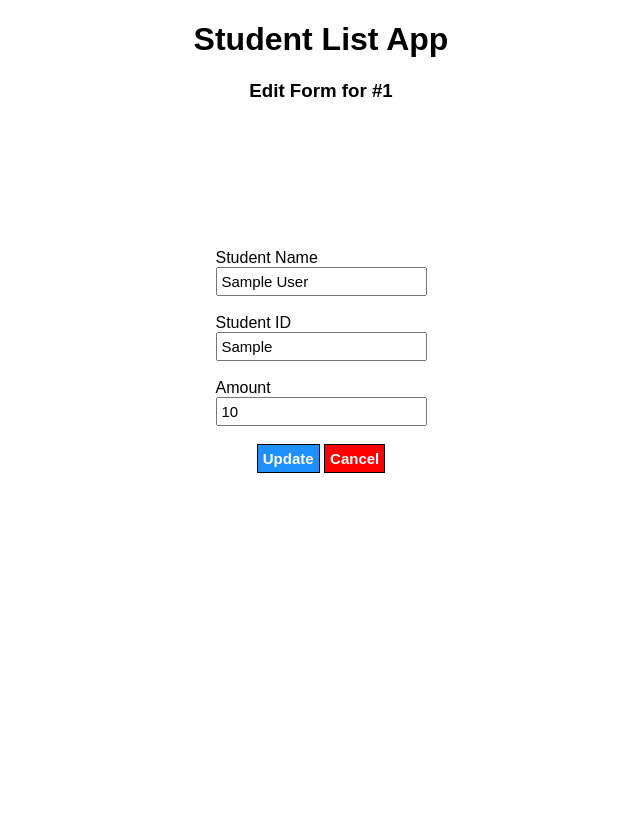
After one commit to mahfuz225bd/php_crud_practice, a PHP site: page /edit.php?id=1 in a window 1280 px wide. The commit adds this page. Shown: the whole page, without its empty margins (319-959 px from the left). Run offline with PHP 8.4, Linux system fonts and the light colour scheme; tables that the repository leaves empty or names only in its code hold one stand-in row (values such as "Sample post").

Commit message:
edit.php added

```diff
--- a/delete.php
+++ b/delete.php
@@ -1,5 +1,5 @@
 <?php
-include './connectDB.php';
+require_once './connectDB.php';
 
 // Get id
 $id = $_GET['id'];
--- /dev/null
+++ b/edit.php
@@ -0,0 +1,91 @@
+<?php
+require_once './connectDB.php';
+
+// $sql = SQL code for executing
+$sql = "SELECT * FROM students WHERE id=" . $_GET['id'] . " LIMIT 1";
+
+// Execute SQL query and if successful, $query=TRUE or $query=FALSE
+$result = $conn->query($sql);
+
+// Get data \w $row
+$row = $result->fetch_assoc();
+
+// Show error message
+if ($result === FALSE) {
+  echo $conn->error;
+}
+?>
+
+<!DOCTYPE html>
+<html lang="en">
+
+<head>
+  <meta charset="UTF-8">
+  <meta http-equiv="X-UA-Compatible" content="IE=edge">
+  <meta name="viewport" content="width=device-width, initial-scale=1.0">
+  <title>Student List App | Edit</title>
+  <link rel="stylesheet" href="./default.css">
+</head>
+
+<body>
+  <h1>Student List App</h1>
+  <h3>Edit Form for #<?= $row['id'] ?></h3>
+  <main>
+    <form method="POST">
+      <label for="name">Student Name</label>
+      <br>
+      <input type="text" id="name" name="name" required value="<?= $row['name'] ?>" />
+
+      <br>
+      <br>
+
+      <label for="roll">Student ID</label>
+      <br>
+      <input type="text" id="roll" name="roll" required value="<?= $row['roll'] ?>" />
+
+      <br>
+      <br>
+
+      <label for="amount">Amount</label>
+      <br>
+      <input type="text" id="amount" name="amount" required value="<?= $row['amount'] ?>" />
+
+      <br>
+      <br>
+
+      <div style="text-align:center;">
+        <button class="btn" type="submit" name="submit">Update</button>
+        <a class="btn btn-red" href="./index.php">Cancel</a>
+      </div>
+    </form>
+  </main>
+</body>
+
+</html>
+
+<?php
+if (isset($_POST['submit'])) {
+  // $sql = SQL code for executing
+  $sql = "UPDATE students
+  SET
+    name='" . $_POST['name'] . "',
+    roll='" . $_POST['roll'] . "',
+    amount='" . $_POST['amount'] . "'
+  WHERE id=" . $row['id'] . "";
+
+  // Execute SQL query and if successful, $query=TRUE or $query=FALSE
+  $query = $conn->query($sql);
+
+  if ($query == TRUE) {
+    // *** Bellow code (commented) should be removed ***
+    // Show executable sql code
+    // echo $sql;
+
+    // Go to homepage
+    header('Location: index.php');
+    exit();
+  } else {
+    echo "Error editing record: " . $conn->error;
+  }
+}
+?>
--- a/insert.php
+++ b/insert.php
@@ -1,5 +1,5 @@
 <?php
-include './connectDB.php';
+require_once './connectDB.php';
 
 // Getting values of name, roll amount from the HTML form
 $name = $_POST['name'];
```
Also changed, not shown: index.php (+25 -15 lines), README.md.
